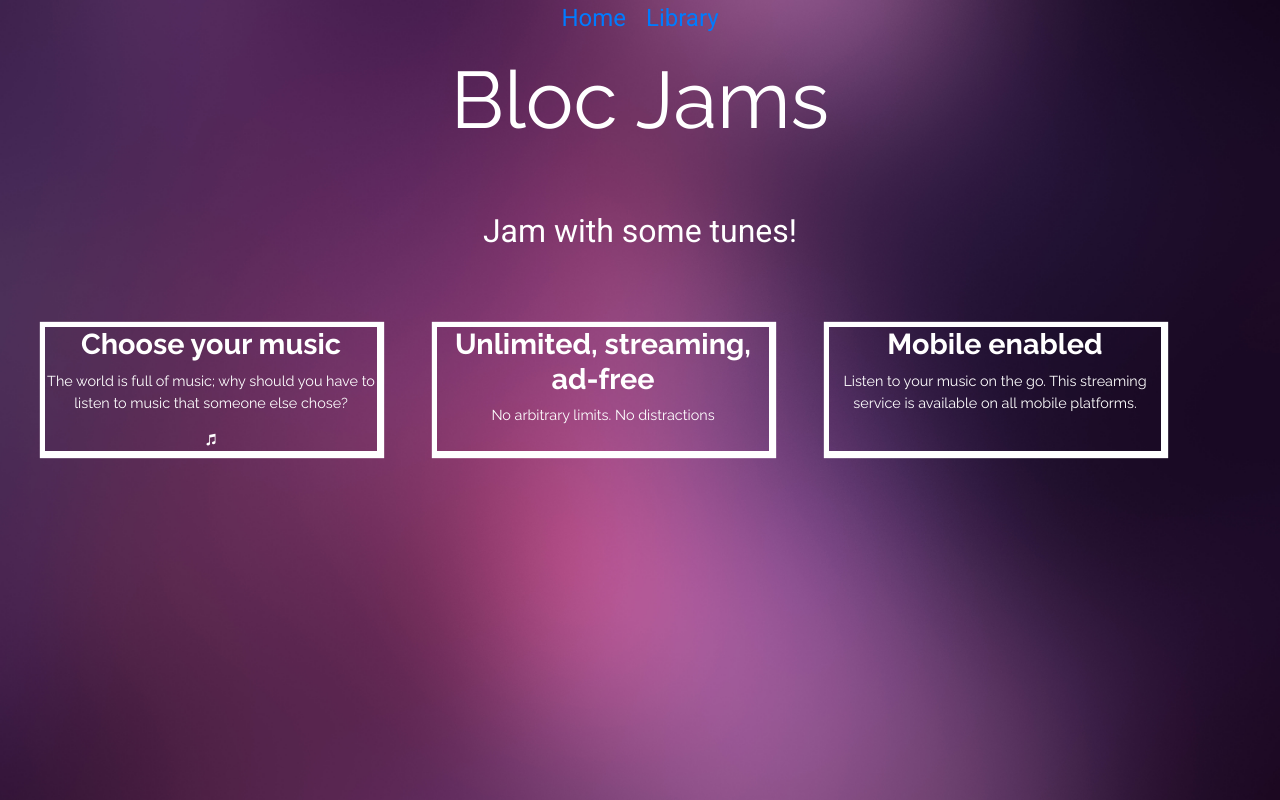
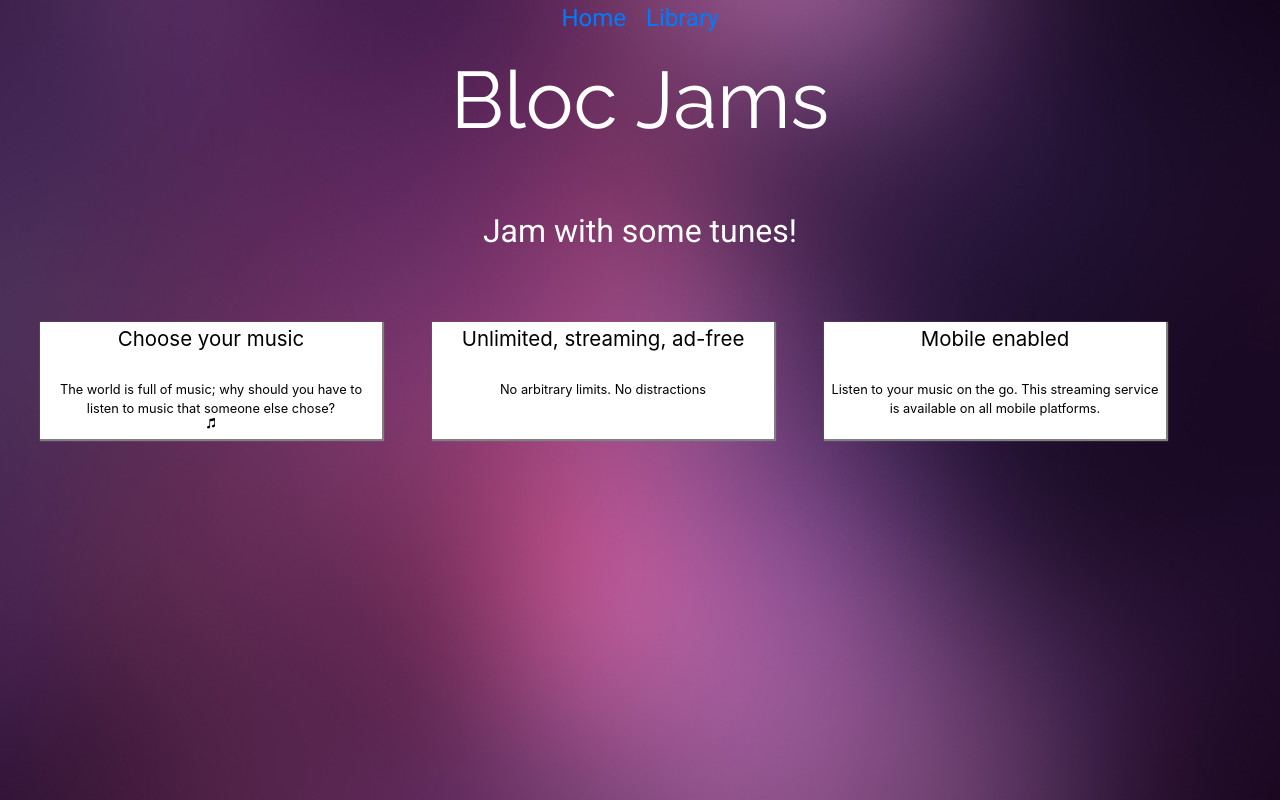
Before and after one commit to curtbloom/bloc-jams-react, a React (Create React App) app: page / in a window 1280 px wide. Built offline with nearby package versions, Linux system fonts and the light colour scheme.

Commit message:
Final-style-2

```diff
--- a/src/components/Landing.js
+++ b/src/components/Landing.js
@@ -9,7 +9,7 @@ const Landing = () => (
   <div className="container">
     <section className="selling-points row">
       <div className="container-1">
-        <h2 className="point-title">Choose your music</h2>
+        <h1 className="point-title">Choose your music</h1>
         <p className="point-description">The world is full of music; why should you have to listen to music that someone else chose?</p>
       <span className="icon ion-ios-musical-notes custom-icon"></span>
       </div>
--- a/src/styles/Landing.css
+++ b/src/styles/Landing.css
@@ -8,36 +8,36 @@ body {
 
 
 .container div {
-  width: 100%;
-  color: white;
-  border-style: outset;
+  color: black;
+  border-style: inset;
   border-width: 5px;
-  box-shadow: 1px 1px 1px 1px white;
+  box-shadow: 1px 1px 1px 1px gray;
   text-align: center;
   width: 30%;
   border: 5px solid white;
   display: inline-block;
-  font-size: .9em;
+  font-size: .8em;
   margin-bottom: 1.5em;
   margin-top: .2;
-  font-family: 'Raleway', sans-serif;
-
 }
 
 .container-3 {
   position: relative;
+  background-color: white;
   top: 40px;
   left: 110px;
 }
 
 .container-2 {
   position: relative;
+  background-color: white;
   top: 40px;
   left: 60px;
 }
 
 .container-1 {
   position: relative;
+  background-color: white;
   right: -10px;
   top: 40px;
 }
@@ -68,6 +68,11 @@ body {
 }
 
 .point-title {
-  font-size: 2em;
-  font-weight: bold;
+  font-size: 1.6em;
+  font-weight:400;
 }
+
+.point-description {
+  position:relative;
+  top: 20px;
+}
```
